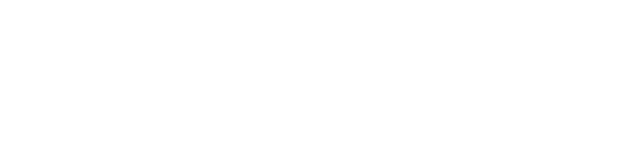
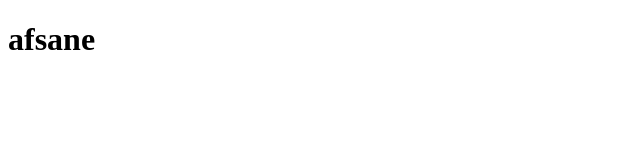
Before and after one commit to 752575as/afsane2, a plain HTML site: page index.html in a window 1280 px wide. Shown: the whole page, without its empty margins (0-640 px from the left). Drawn offline with Linux system fonts and the light colour scheme.

Commit message:
edit index

```diff
--- a/index.html
+++ b/index.html
@@ -6,6 +6,6 @@
     <title>Document</title>
 </head>
 <body>
-
+    <h1>afsane</h1>
 </body>
 </html>
```
